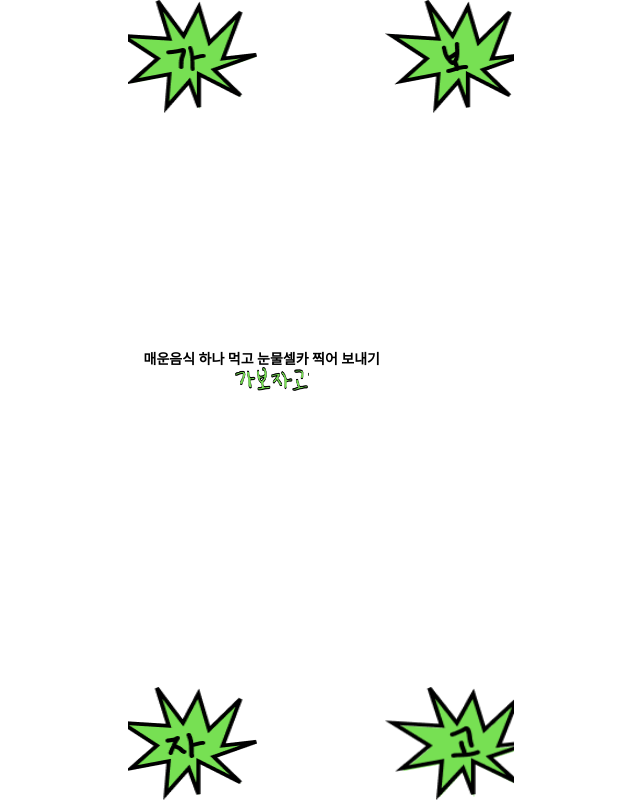
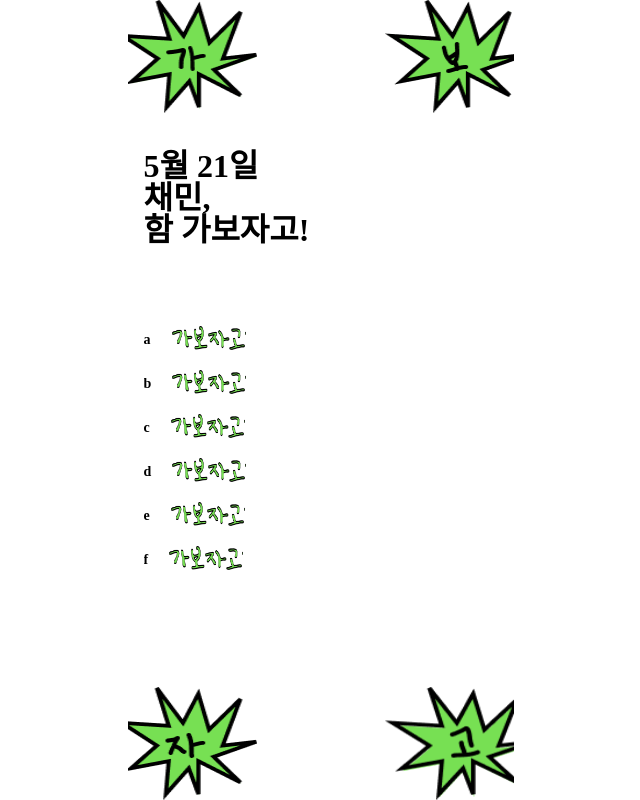
Before and after one commit to TEAM-JJOL/client, a React (Create React App) app: page /result/1 in a window 1280 px wide. Shown: the whole page, without its empty margins (325-965 px from the left). Built offline with nearby package versions, Linux system fonts and the light colour scheme.

Commit message:
feat: result 페이지 뷰 완성

```diff
--- a/src/components/result/ResultMissionList.js
+++ b/src/components/result/ResultMissionList.js
@@ -1,20 +1,29 @@
 import goBtn from 'assets/goBtn.png';
 import styled from 'styled-components';
+
+const dummyList = ['a', 'b', 'c', 'd', 'e', 'f', 'i', 'g'];
 
 const ListContainer = styled.div`
   display: flex;
   flex-direction: column;
-  align-items: center;
-  margin-top: 34.6rem;
+  justify-content: center;
   margin-left: 1.6rem;
+  margin-top: 15rem;
 `;
 
-const ListText = styled.div`
+const ListTextContainer = styled.div`
+  display: flex;
+  flex-direction: column;
+  margin-top: 8rem;
+  max-height: 25rem;
+  overflow: scroll;
+`;
+
+const ListText = styled.li`
+  list-style: none;
   color: black;
   font-size: 14px;
   font-weight: 600;
-  height: 14px;
-  line-height: 14px;
   margin-top: 7px;
 `;
 
@@ -31,17 +40,37 @@ const GoBtn = styled.button`
 
 const ListTitle = styled.div`
   color: black;
+  font-weight: 700;
+  font-size: 32px;
+`;
+
+const StyledRoot = styled.div`
+  height: 100vh;
+`;
+
+const Contents = styled.div`
+  display: flex;
+  margin-bottom: 19.64px;
 `;
 
 const ResultMissionList = () => {
   return (
-    <>
+    <StyledRoot>
       <ListContainer>
-        <ListTitle />
-        <ListText>매운음식 하나 먹고 눈물셀카 찍어 보내기</ListText>
-        <GoBtn url={goBtn} />
+        <ListTitle>
+          {' '}
+          5월 21일 <br /> 채민, <br /> 함 가보자고!{' '}
+        </ListTitle>
+        <ListTextContainer>
+          {dummyList.map((item) => (
+            <Contents key={item}>
+              <ListText>{item}</ListText>
+              <GoBtn url={goBtn} />
+            </Contents>
+          ))}
+        </ListTextContainer>
       </ListContainer>
-    </>
+    </StyledRoot>
   );
 };
 
--- a/src/pages/Result.jsx
+++ b/src/pages/Result.jsx
@@ -16,6 +16,8 @@ export default Result;
 
 const StyledRoot = styled.div`
   display: flex;
+  flex-direction: column;
+  justify-content: center;
   position: relative;
   height: 100%;
 `;
```
